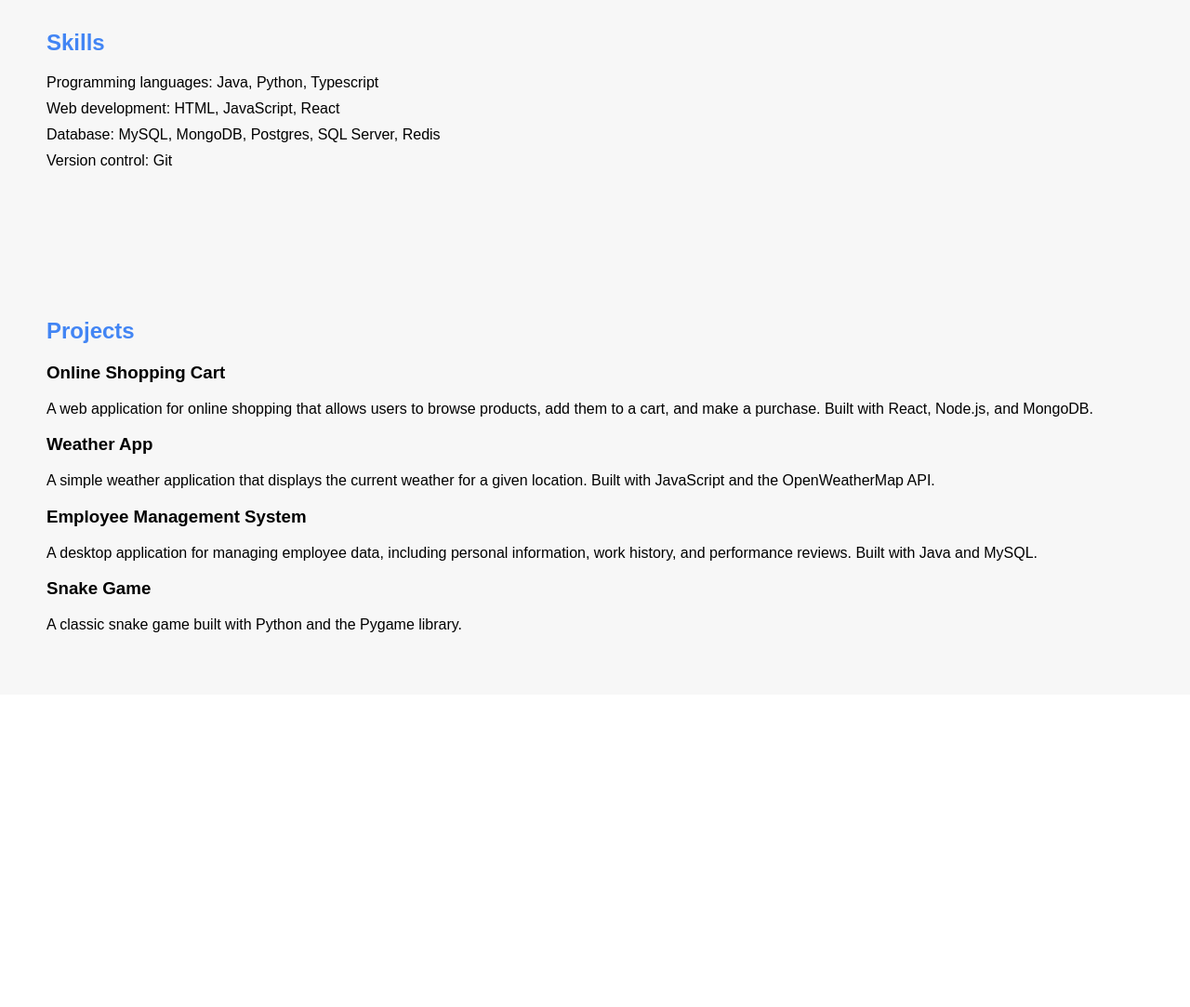
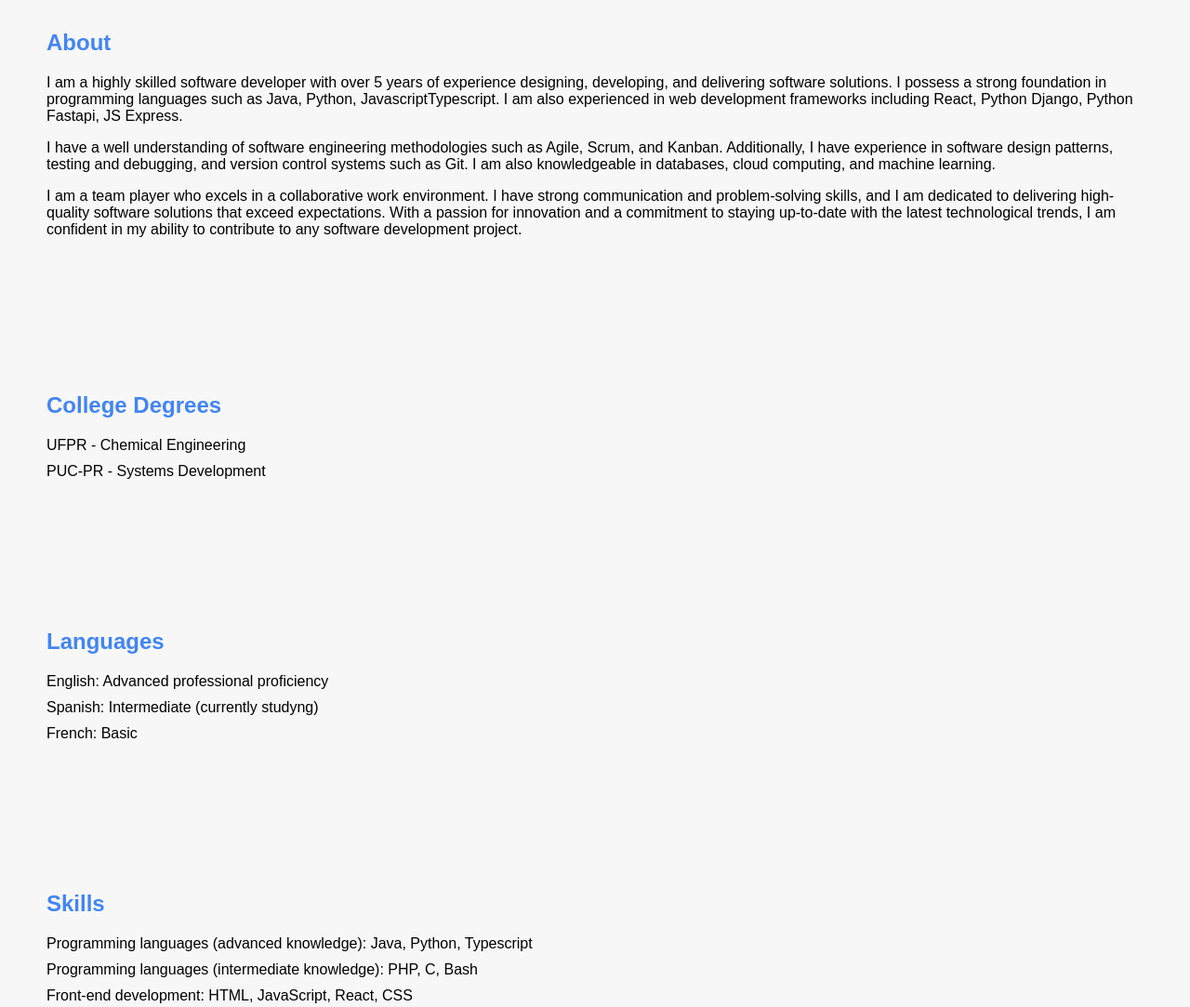
Before and after one commit to guimassoqueto/guimassoqueto.github.io, a plain HTML site: page index.html in a window 1280 px wide. Shown: the part 220-1303 px from the top of the page at 93% size. Before the commit the page ends 967 px from the top, so only its background shows below. Drawn offline with Linux system fonts and the light colour scheme.

Commit message:
Update index.html

```diff
--- a/index.html
+++ b/index.html
@@ -10,34 +10,76 @@
 		<p>Software Developer</p>
 	</header>
 	<section>
-		<h2>Skills</h2>
+		<h2>About</h2>
+		<p>
+		I am a highly skilled software developer with over 5 years of experience designing,
+		developing, and delivering software solutions. I possess a strong foundation in programming
+		languages such as Java, Python, JavascriptTypescript. I am also experienced in web development
+		frameworks including React, Python Django, Python Fastapi, JS Express.
+		</p>
+		<p>
+		I have a well understanding of software engineering methodologies such as Agile, Scrum, and Kanban.
+		Additionally, I have experience in software design patterns, testing and debugging, and version control systems such as Git.
+		I am also knowledgeable in databases, cloud computing, and machine learning.
+		</p>
+		<p>
+		I am a team player who excels in a collaborative work environment.
+		I have strong communication and problem-solving skills, and I am dedicated
+		to delivering high-quality software solutions that exceed expectations. With a passion for innovation and a
+		commitment to staying up-to-date with the latest technological trends, I am confident in my ability to contribute
+		to any software development project.
+		</p>
+	</section>
+	<section>
+		<h2>College Degrees</h2>
 		<ul>
-			<li>Programming languages: Java, Python, Typescript</li>
-			<li>Web development: HTML, JavaScript, React</li>
-			<li>Database: MySQL, MongoDB, Postgres, SQL Server, Redis</li>
-			<li>Version control: Git</li>
+			<li>UFPR - Chemical Engineering</li>
+			<li>PUC-PR - Systems Development</li>
 		</ul>
 	</section>
 	<section>
+		<h2>Languages</h2>
+		<ul>
+			<li>English: Advanced professional proficiency</li>
+			<li>Spanish: Intermediate (currently studyng)</li>
+			<li>French: Basic</li>
+		</ul>
+	</section>
+	<section>
+		<h2>Skills</h2>
+		<ul>
+			<li>Programming languages (advanced knowledge): Java, Python, Typescript</li>
+			<li>Programming languages (intermediate knowledge): PHP, C, Bash</li>
+			<li>Front-end development: HTML, JavaScript, React, CSS</li>
+			<li>Database: MySQL, MongoDB, Postgres, SQL Server, Redis</li>
+			<li>Version control: Git</li>
+			<li>Other skills: Docker, Kubernetes for Development, Clean Architecture, TDD, Terraform, CI/CD for development, Linux</li>
+		</ul>
+	</section>
+	<section>
+		<h2>Professional experience</h2>
+		<div>
+			<h3>Dev Labs - Developer JR - Curitiba/PR - 2015-2018</h3>
+			<p>Wordpress, Javascript, PHP, Python Django, Postgres, Angular 2, AWS, git, MySQL, etc.</p>
+		</div>
+		<div>
+			<h3>ESMAFE-PR -  Full Stack Developer PL - Curitiba/PR - 2018-2020</h3>
+			<p>Full stack web development. Python Django, PHP Laravel, AWS, Database migration, Application Scalability</p>
+		</div>
+		<div>
+			<h3>Saber Educação - NodeJS Developer PL - 2020-2022</h3>
+			<p>APIs, integration, Gitlab CI, SQL Server (functions, procedures, triggers), Google Cloud Platform, Docker</p>
+		</div>
+		<h3>Stone Co - Developer PL - Rio de Janeiro/RJ - 2022-2023</h3>
+		<p>APIs, integration, Azure DevOps, Kubernetes, Data (GCP Storage), pandas, BigQuery, Python, TDD, Design Patterns, etc.</p>
+	</section>
+	<section>
+		<h2>Interests</h2>
+		<p>IA and Machine Learning, TDD, Clean Archtecture, Digital Marketing</p>
+	</section>
+	<section>
 		<h2>Projects</h2>
-		<ul>
-			<li>
-				<h3>Online Shopping Cart</h3>
-				<p>A web application for online shopping that allows users to browse products, add them to a cart, and make a purchase. Built with React, Node.js, and MongoDB.</p>
-			</li>
-			<li>
-				<h3>Weather App</h3>
-				<p>A simple weather application that displays the current weather for a given location. Built with JavaScript and the OpenWeatherMap API.</p>
-			</li>
-			<li>
-				<h3>Employee Management System</h3>
-				<p>A desktop application for managing employee data, including personal information, work history, and performance reviews. Built with Java and MySQL.</p>
-			</li>
-			<li>
-				<h3>Snake Game</h3>
-				<p>A classic snake game built with Python and the Pygame library.</p>
-			</li>
-		</ul>
+		<p>To see my personal projects, please access my <a href="https://github.com/guimassoqueto">Github profile</a></p>
 	</section>
 </body>
 </html>
```
